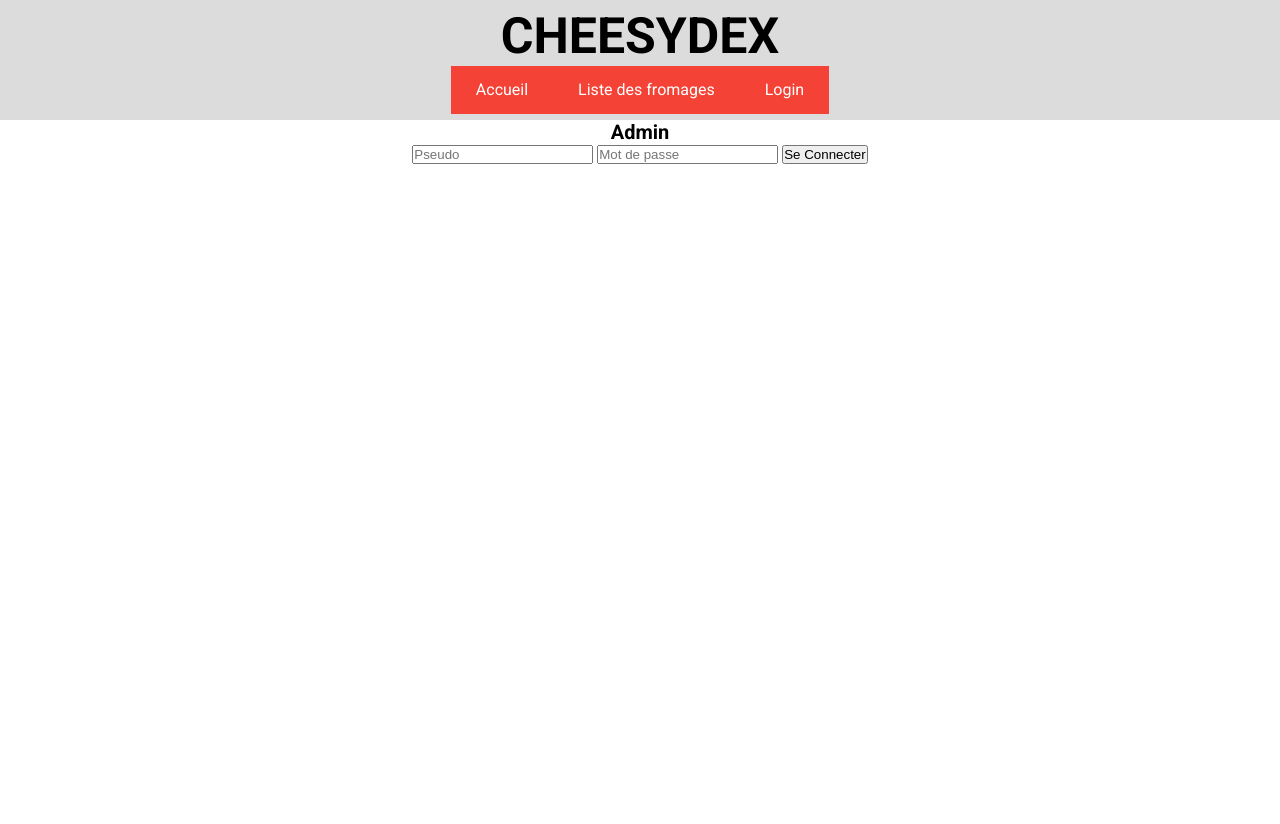
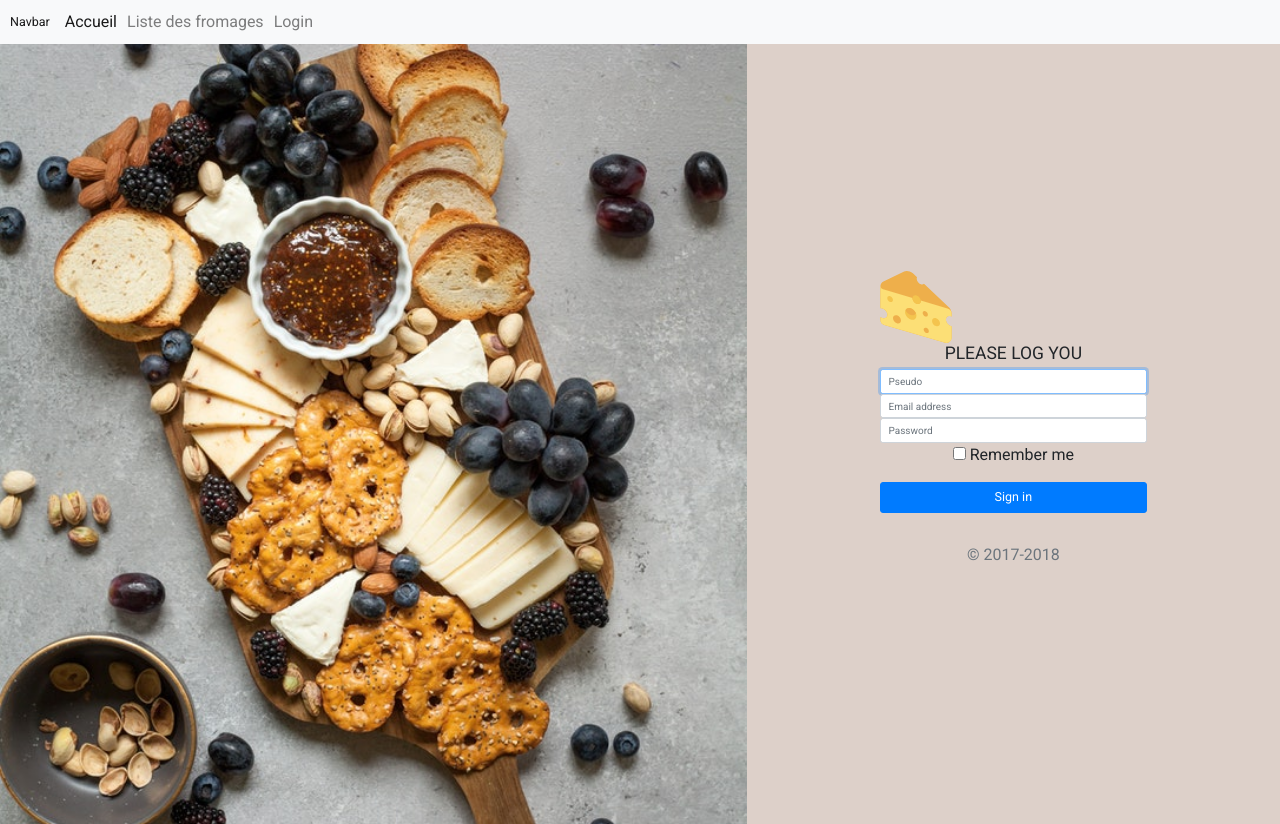
Before and after one commit to methbkts/cheesy-dex, a PHP site: page /login in a window 1280 px wide. Before the commit the page ends 164 px from the top, so only its background shows below. Run offline with PHP 8.4, Linux system fonts and the light colour scheme.

Commit message:
page de login

```diff
--- a/public/connect-form.php
+++ b/public/connect-form.php
@@ -4,8 +4,26 @@ if (isset($_POST['username'])) {
 }
 ?>
 
-<form class="" action="/admin" method="post">
+<!-- <form class="d-flex flex-col justify-content-center align-self-center" >
 	<input type="text" name="username" placeholder="Pseudo" required>
-	<input type="password" name="password" placeholder="Mot de passe" minlength="4" required>
+	<input type="password" name="password" placeholder="Mot de passe"  required>
 	<input type="submit" value="Se Connecter">
-</form>
+</form>-->
+
+    <form class="form-signin d-flex flex-col justify-content-center align-self-center" action="/admin" method="post">
+      <img class="" src="./public/img/cheese.svg" alt="" width="72" height="72">
+	  <h1 class="h3">Please log you</h1>
+	        <label for="inputEmail" class="sr-only">Email address</label>
+      <input type="email" id="inputPseudo" class="form-control" placeholder="Pseudo" required autofocus>
+      <label for="inputEmail" class="sr-only">Email address</label>
+      <input type="email" id="inputEmail" class="form-control" placeholder="Email address" required autofocus>
+      <label for="inputPassword" class="sr-only">Password</label>
+      <input type="password" id="inputPassword" class="form-control" placeholder="Password" minlength="4" required>
+      <div class="checkbox mb-3">
+        <label>
+          <input type="checkbox" value="remember-me"> Remember me
+        </label>
+      </div>
+      <button class="btn btn-lg btn-primary btn-block" type="submit">Sign in</button>
+      <p class="mt-5 mb-3 text-muted">&copy; 2017-2018</p>
+    </form>
--- a/public/css/style.css
+++ b/public/css/style.css
@@ -1,5 +1,4 @@
 @import url('https://fonts.googleapis.com/css?family=Roboto:400,700&subset=latin-ext');
-
 * {
 	margin: 0;
 	padding: 0;
@@ -18,19 +17,21 @@ body {
 	font-family: 'Roboto', sans-serif;
 	font-size: 1.6rem;
 	text-align: center;
+	height: 100vh;
+	width: 100vw;
 	/*background-color: #008080;*/
 	/*color: #b2d8d8;*/
 }
 
 header {
 	width: 100vw;
-	height: 15vh;
+	height: 3vh;
 	background-color: gainsboro;
 	/*text-transform: uppercase;*/
 }
 
 main {
-	height: 85vh;
+	height: 100vh;
 	width: 100vw;
 	overflow: scroll;
 }
@@ -96,7 +97,7 @@ section {
 	background-color: greenyellow;
 }
 
-a:link, a:visited {
+/* a:link, a:visited {
 	background-color: #f44336;
 	color: white;
 	padding: 14px 25px;
@@ -112,4 +113,42 @@ a:hover {
 a:active {
 	background-color: red;
 	color: black;
+} */
+
+/* LOGIN PAGE */
+
+.container_fluid {
+	width: 100%;
+	height: 100%;
 }
+
+.content {
+	width: 100%;
+	height: 100%;
+}
+
+.log_img {
+	height: 100%;
+	width: 70%;
+	background-image: url("/public/img/cheese_logo.jpeg");
+	background-position: center;
+	background-size: cover;
+}
+
+.log {
+	height: 100%;
+	width: 50%;
+}
+
+.content_form {
+	height: 100%;
+	width: 100%;
+	background-color: #ddd0c9;
+}
+
+.form-signin {
+	height: 50%;
+	width: 50%;
+}
+
+/* END LOGIN PAGE */
--- a/public/layouts/header.php
+++ b/public/layouts/header.php
@@ -5,15 +5,39 @@
 <head>
 	<meta charset="utf-8">
 	<meta name="viewport" content="width=device-width, initial-scale=1, user-scalable=no">
-	<link rel="stylesheet" href="css/style.css">
+	<link rel="stylesheet" href="https://stackpath.bootstrapcdn.com/bootstrap/4.1.3/css/bootstrap.min.css" integrity="sha384-MCw98/SFnGE8fJT3GXwEOngsV7Zt27NXFoaoApmYm81iuXoPkFOJwJ8ERdknLPMO"
+        crossorigin="anonymous">
+	<link rel="stylesheet" href="/public/css/style.css">
 	<title>CheesyDex</title>
 </head>
 <body>
-	<header class="flex flex-center flex-col">
-		<h1>CheesyDex</h1>
+	<header>
+		<!--<h1>CheesyDex</h1>
 		<ul class="flex list-style-none">
 			<li><a href="/">Accueil</a></li>
 			<li><a href="/fromages">Liste des fromages</a></li>
 			<li><a href="/login">Login</a></li>
-		</ul>
+		</ul> -->
+
+
+<nav class="navbar navbar-expand-lg navbar-light bg-light">
+  <a class="navbar-brand" href="#">Navbar</a>
+  <button class="navbar-toggler" type="button" data-toggle="collapse" data-target="#navbarSupportedContent" aria-controls="navbarSupportedContent" aria-expanded="false" aria-label="Toggle navigation">
+    <span class="navbar-toggler-icon"></span>
+  </button>
+
+  <div class="collapse navbar-collapse" id="navbarSupportedContent">
+    <ul class="navbar-nav mr-auto">
+      <li class="nav-item active">
+        <a class="nav-link" href="/">Accueil <span class="sr-only">(current)</span></a>
+      </li>
+      <li class="nav-item">
+        <a class="nav-link" href="/fromages">Liste des fromages</a>
+	  </li>
+	  <li class="nav-item">
+        <a class="nav-link" href="/login">Login</a>
+      </li>
+    </ul>
+  </div>
+</nav>
 	</header>
--- a/public/login-main.php
+++ b/public/login-main.php
@@ -1,8 +1,13 @@
 <main>
 
-<section id="admin" class="admin">
-<h2>Admin</h2>
-<?php include 'connect-form.php'; ?>
-</section>
-
+    <section id="admin" class="container_fluid d-flex flex-col">
+        <div class="content d-flex flex-row">
+            <div class="log_img"></div>
+            <div class="log">
+                <div class="content_form d-flex justify-content-center align-item-center">
+                    <?php include 'connect-form.php'; ?>
+                </div>
+            </div>
+        </div>
+    </section>
 </main>
```
Also changed, not shown: public/img/cheese.svg (added), public/img/cheese_logo.jpeg (added), public/img/cheese_logo.jpg (added), public/login.php (line endings or trailing spaces).
